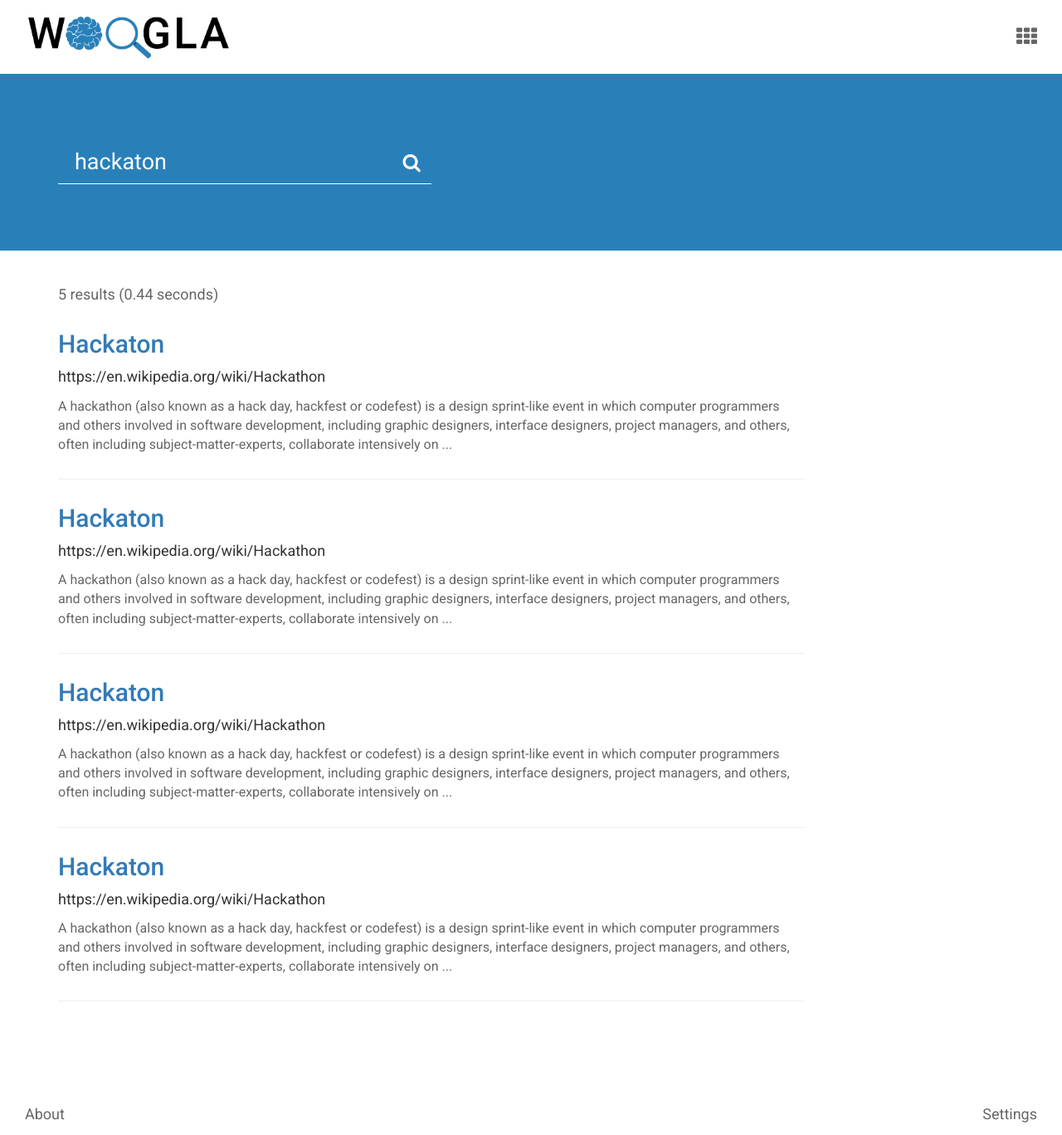
After one commit to savalazic/hackaton-2016, a PHP site: page /search.php in a window 1280 px wide. The commit adds this page. Shown: the whole page at 83% size. Run offline with PHP 8.4, Linux system fonts and the light colour scheme.

Commit message:
finish css

```diff
--- a/index.php
+++ b/index.php
@@ -2,7 +2,7 @@
 <html lang="en">
 <head>
     <meta name="viewport" charset="utf-8" content="width=device-width, initial-scale=1.0">
-    <title></title>
+    <title>Brand name</title>
     <link rel="stylesheet" href="https://maxcdn.bootstrapcdn.com/font-awesome/4.7.0/css/font-awesome.min.css">
     <link href="public/css/app.css" rel="stylesheet">
     <link href="https://fonts.googleapis.com/css?family=Montserrat:400,700|Roboto:300,400,500" rel="stylesheet">
@@ -19,7 +19,7 @@
 
   <nav>
         <div class="container-fluid">
-          <a class="navbarBrand" href="#">Logo</a>
+          <a class="navbarBrand" href="index.php"><img src="public/img/logo.png" alt=""></a>
           <a class="navbarMenu" href="#"><i class="fa fa-th" aria-hidden="true"></i></a>
         </div>
       </nav>
--- /dev/null
+++ b/search.php
@@ -0,0 +1,91 @@
+<!DOCTYPE html>
+<html lang="en">
+<head>
+    <meta name="viewport" charset="utf-8" content="width=device-width, initial-scale=1.0">
+    <title>Search</title>
+    <link rel="stylesheet" href="https://maxcdn.bootstrapcdn.com/font-awesome/4.7.0/css/font-awesome.min.css">
+    <link href="public/css/app.css" rel="stylesheet">
+    <link href="https://fonts.googleapis.com/css?family=Montserrat:400,700|Roboto:300,400,500" rel="stylesheet">
+
+    <!-- HTML5 shim and Respond.js for IE8 support of HTML5 elements and media queries -->
+    <!-- WARNING: Respond.js doesn't work if you view the page via file:// -->
+    <!--[if lt IE 9]>
+    <script src="https://oss.maxcdn.com/html5shiv/3.7.2/html5shiv.min.js"></script>
+    <script src="https://oss.maxcdn.com/respond/1.4.2/respond.min.js"></script>
+    <![endif]-->
+</head>
+
+<body>
+
+  <nav>
+        <div class="container-fluid">
+          <a class="navbarBrand" href="index.php"><img src="public/img/logo.png" alt=""></a>
+          <a class="navbarMenu" href="#"><i class="fa fa-th" aria-hidden="true"></i></a>
+        </div>
+      </nav>
+
+      <main>
+
+        <section class="searchHeader">
+          <div class="container">
+            <form class="searchForm" action="">
+              <input class="searchInput" id="search" type="text" value="hackaton">
+              <button class="searchButton--icon"><i class="fa fa-search" aria-hidden="true"></i></button>
+            </form>
+          </div>
+        </section>
+
+        <section class="searchMain">
+          <div class="container">
+            <div class="searchResults">
+              <p>5 results (0.44 seconds)</p>
+            </div>
+
+            <div class="searchItem">
+              <h2><a href="#">Hackaton</a></h2>
+              <p class="searchItem-link">https://en.wikipedia.org/wiki/Hackathon</p>
+              <p class="searchItem-desc">
+                A hackathon (also known as a hack day, hackfest or codefest) is a design sprint-like event in which computer programmers and others involved in software development, including graphic designers, interface designers, project managers, and others, often including subject-matter-experts, collaborate intensively on ...
+              </p>
+            </div>
+
+            <div class="searchItem">
+              <h2><a href="#">Hackaton</a></h2>
+              <p class="searchItem-link">https://en.wikipedia.org/wiki/Hackathon</p>
+              <p class="searchItem-desc">
+                A hackathon (also known as a hack day, hackfest or codefest) is a design sprint-like event in which computer programmers and others involved in software development, including graphic designers, interface designers, project managers, and others, often including subject-matter-experts, collaborate intensively on ...
+              </p>
+            </div>
+
+            <div class="searchItem">
+              <h2><a href="#">Hackaton</a></h2>
+              <p class="searchItem-link">https://en.wikipedia.org/wiki/Hackathon</p>
+              <p class="searchItem-desc">
+                A hackathon (also known as a hack day, hackfest or codefest) is a design sprint-like event in which computer programmers and others involved in software development, including graphic designers, interface designers, project managers, and others, often including subject-matter-experts, collaborate intensively on ...
+              </p>
+            </div>
+
+            <div class="searchItem">
+              <h2><a href="#">Hackaton</a></h2>
+              <p class="searchItem-link">https://en.wikipedia.org/wiki/Hackathon</p>
+              <p class="searchItem-desc">
+                A hackathon (also known as a hack day, hackfest or codefest) is a design sprint-like event in which computer programmers and others involved in software development, including graphic designers, interface designers, project managers, and others, often including subject-matter-experts, collaborate intensively on ...
+              </p>
+            </div>
+
+          </div>
+        </section>
+
+      </main>
+
+      <footer>
+        <div class="container-fluid">
+          <a class="footerAbout" href="#">About</a>
+          <a class="footerSettings" href="#">Settings</a>
+        </div>
+      </footer>
+
+
+  <script src="public/js/bundle.js"></script>
+</body>
+</html>
--- a/src/scss/base/_base.scss
+++ b/src/scss/base/_base.scss
@@ -36,7 +36,7 @@ h1 {
 }
 
 h2 {
-	font-size: 250%;
+	font-size: 24px;
 }
 
 img {
--- a/src/scss/components/_buttons.scss
+++ b/src/scss/components/_buttons.scss
@@ -36,3 +36,13 @@ a, button {
 	right: 10px;
 	top: 0;
 }
+
+.searchButton--icon {
+	display: inline-block;
+	background: none;
+	outline: none;
+	border: none;
+	margin-left: -45px;
+	color: $color-white;
+	font-size: 23px;
+}
--- a/src/scss/components/_components.scss
+++ b/src/scss/components/_components.scss
@@ -1,4 +1,2 @@
 @import 'buttons';
 @import 'navigation';
-@import 'slideshow';
-@import 'gallery';
--- a/src/scss/components/_gallery.scss
+++ /dev/null
@@ -1,5 +0,0 @@
-/**
- *
- * Gallery
- *
- */
--- a/src/scss/components/_navigation.scss
+++ b/src/scss/components/_navigation.scss
@@ -42,10 +42,7 @@
 }
 
 nav {
-  position: absolute;
-  top: 0;
-  width: 100%;
-  padding: 10px;
+  padding: 15px;
 
   a {
     color: $color-text;
@@ -55,4 +52,12 @@ nav {
 .navbarMenu {
   float: right;
   font-size: 25px;
+  margin-top: 15px;
 }
+
+.navbarBrand {
+
+  img {
+    width: 250px;
+  }
+}
--- a/src/scss/layout/_footer.scss
+++ b/src/scss/layout/_footer.scss
@@ -5,10 +5,7 @@
  */
 
 footer {
-	position: absolute;
-	bottom: 0;
-	width: 100%;
-	padding: 20px 10px;
+	padding: 15px;
 
 	a {
 		color: $color-text;
--- a/src/scss/pages/_home.scss
+++ b/src/scss/pages/_home.scss
@@ -1,8 +1,13 @@
 .searchWrapper {
 	position: relative;
-	height: 100vh;
+	height: 84vh;
 	max-width: 900px;
 	margin: 0 auto;
+}
+
+main {
+  min-height: 84vh;
+  position: relative;
 }
 
 .searchForm {
@@ -22,6 +27,7 @@
 	font-size: 27px;
 	padding: 10px 20px;
 	color: $color-text;
+  background: transparent;
 
 	&:focus ~ .bar:before{
 		width: 100%;
@@ -77,3 +83,49 @@ input:focus + label,
     font-size: 14px;
     color: $color-primary;
   }
+
+
+.searchHeader {
+  padding: 80px 0;
+  background: $color-primary;
+
+  .searchForm {
+    position: static;
+    top: auto;
+    left: auto;
+    transform: none;
+    max-width: 500px;
+  }
+
+  .searchInput {
+    display: inline-block;
+    width: 90%;
+    color: $color-white;
+    border-bottom: 1px solid $color-white;
+  }
+}
+
+.searchMain {
+  padding-top: 40px;
+}
+
+.searchResults {
+  color: $color-text;
+  margin-bottom: 30px;
+}
+
+.searchItem {
+  margin-bottom: 30px;
+  border-bottom: 1px solid #eee;
+  padding-bottom: 20px;
+  max-width: 900px;
+}
+
+.searchItem-link {
+  color: #333;
+}
+
+.searchItem-desc {
+  color: $color-text;
+  font-size: 16px;
+}
```
Also changed, not shown: src/scss/components/_slideshow.scss (deleted, +0 -36 lines), test.php (added, +11 -0 lines), public/css/app.css, public/img/logo.png (added).
